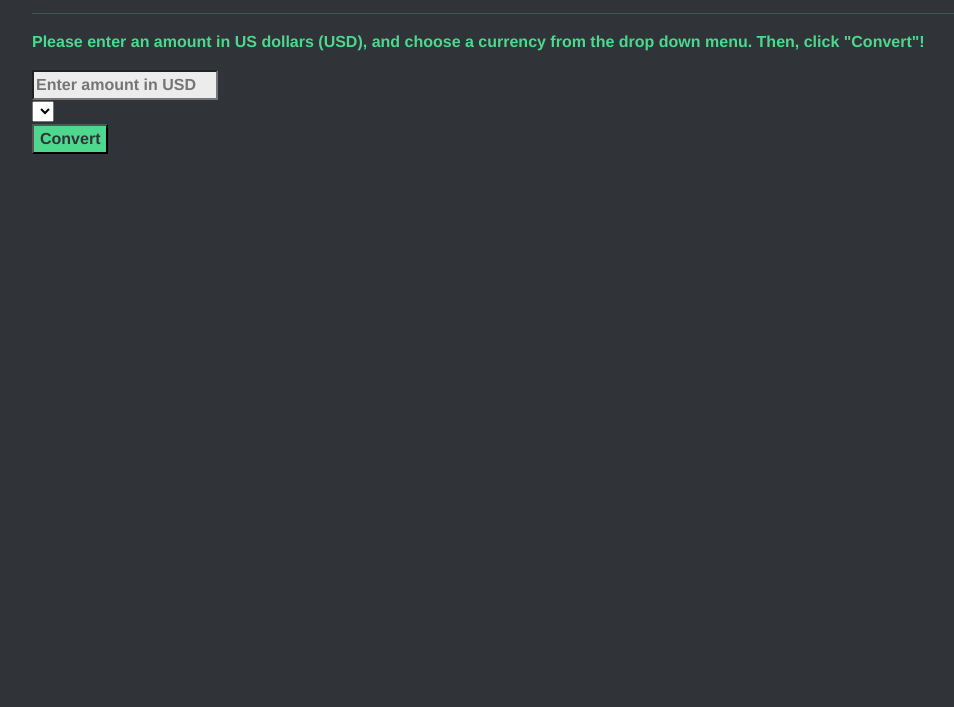
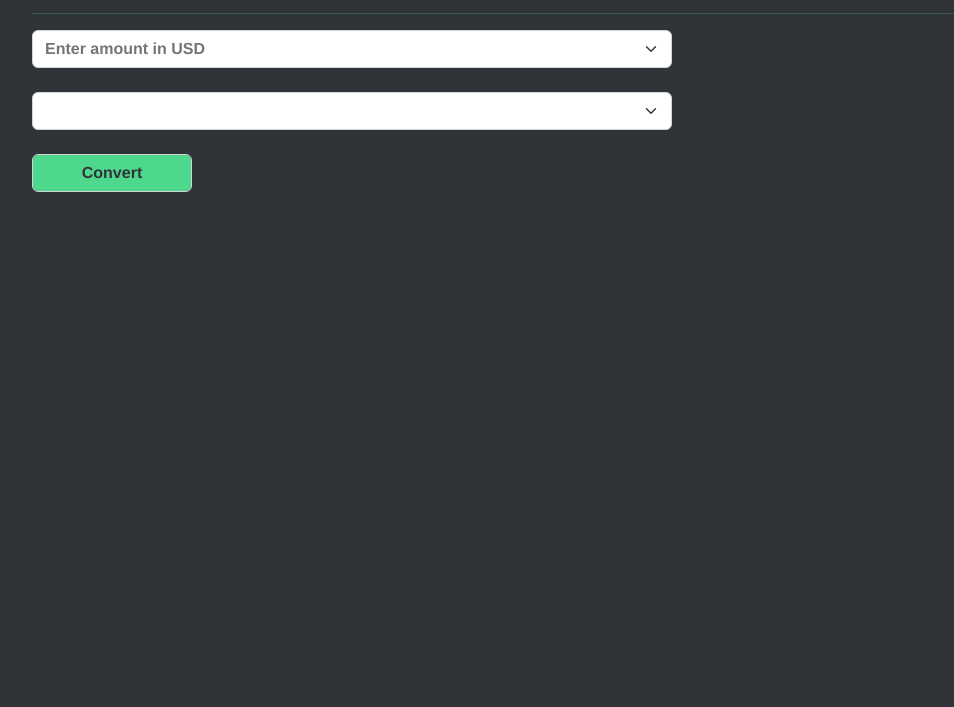
Before and after one commit to brianscherner/Exchange-Wiz, a website built with webpack: page src/index.html in a window 1280 px wide. Shown: the part 93-800 px from the top of the page, without its empty margins (50-1004 px from the left). Built offline with nearby package versions, Linux system fonts and the light colour scheme; no server answers.

Commit message:
Style page using Bootstrap.

```diff
--- a/src/css/styles.css
+++ b/src/css/styles.css
@@ -1,5 +1,23 @@
 .container {
   color: #4dd88e;
+  text-align: center;
+}
+
+#currencyConversionForm {
+  text-align: justify center;
+}
+
+.form-control {
+  width: 10rem;
+  color: #303338;
+  background-color: #4dd88e;
+  font-weight: 900;
+}
+
+.form-select {
+  width: 40rem;
+  color: #303338;
+  font-weight: 900;
 }
 
 h1 {
--- a/src/index.html
+++ b/src/index.html
@@ -8,14 +8,13 @@
       <h1>Currency Exchanger</h1>
       <h3>Determine Exchange Rates For the US Dollar</h3>
       <hr>
-      <p>Please enter an amount in US dollars (USD), and choose a currency from the drop down menu. Then, click "Convert"!</p>
       <div id="currencyConversionForm">
         <form id="conversionForm">
-          <input id="usDollars" type="number" name="usDollars" min="1" placeholder="Enter amount in USD" required>
+          <input id="usDollars" type="number" class="form-select" name="usDollars" min="1" placeholder="Enter amount in USD" required>
           <br>
-          <select id="currencySelection" name="currencyList"></select>
+          <select id="currencySelection" name="currencyList" class="form-select"></select>
           <br>
-          <button type="submit" class="btn-success" id="convertCurrency">Convert</button>
+          <button type="submit" class="form-control" id="convertCurrency">Convert</button>
         </form>
       </div>
       <br>
```
